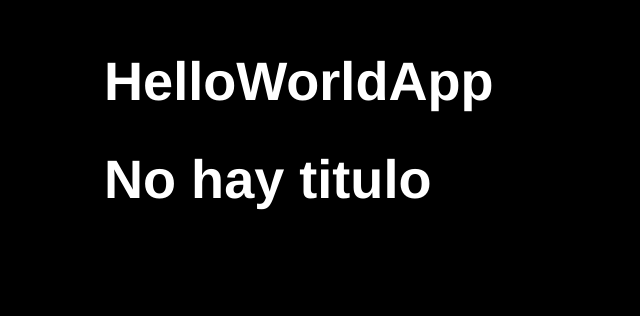
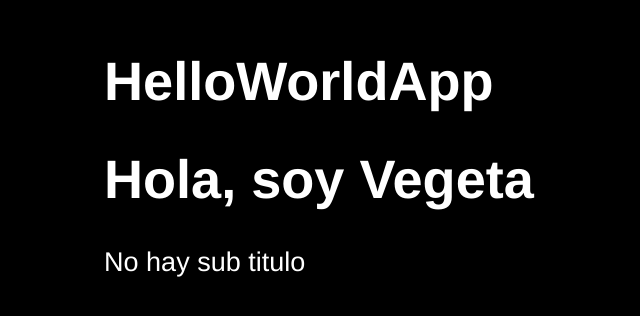
Before and after one commit to multinauta/03-counter-app-vite-fh-course, a React (Vite) app: page / in a window 1280 px wide. Shown: the part 134-450 px from the top of the page, without its empty margins (44-684 px from the left). Built offline with nearby package versions, Linux system fonts and the light colour scheme.

Commit message:
class 62

```diff
--- a/babel.config.js
+++ b/babel.config.js
@@ -1,3 +1,6 @@
 module.exports = {
-    presets: [['@babel/preset-env', { targets: { node: 'current' } }]],
+    presets: [
+        [ '@babel/preset-env', { targets: { esmodules: true } }],
+        [ '@babel/preset-react', { runtime: 'automatic' } ],
+    ],
 };
--- a/package.json
+++ b/package.json
@@ -16,6 +16,7 @@
   "devDependencies": {
     "@babel/core": "^7.18.6",
     "@babel/preset-env": "^7.18.6",
+    "@babel/preset-react": "^7.18.6",
     "@testing-library/react": "^13.3.0",
     "@types/jest": "^28.1.4",
     "@types/react": "^18.0.0",
@@ -23,6 +24,7 @@
     "@vitejs/plugin-react": "^1.3.0",
     "babel-jest": "^28.1.2",
     "jest": "^28.1.2",
+    "jest-environment-jsdom": "^28.1.3",
     "vite": "^2.9.9",
     "whatwg-fetch": "^3.6.2"
   }
--- a/src/FirstApp.jsx
+++ b/src/FirstApp.jsx
@@ -17,11 +17,11 @@ export const FirstApp = ({ title, subTitle }) => {
 
 FirstApp.propTypes = {
     title: PropTypes.string.isRequired,
-    subTitle: PropTypes.number.isRequired
+    subTitle: PropTypes.string
 }
 
 FirstApp.defaultProps = {
     name: 'Alvaro Tapia',
-    title: 'No hay titulo',
+    subTitle: 'No hay sub titulo',
 
 }
--- a/src/main.jsx
+++ b/src/main.jsx
@@ -12,6 +12,6 @@ ReactDOM.createRoot( document.getElementById('root') ).render(
     <React.StrictMode>
         <HelloWorldApp />
         {/* <CounterApp  /> */}
-        <FirstApp />
+        <FirstApp title="Hola, soy Vegeta"/>
     </React.StrictMode>
 )
```
Also changed, not shown: 2 other files (tests, documents, lock files or other folders).
